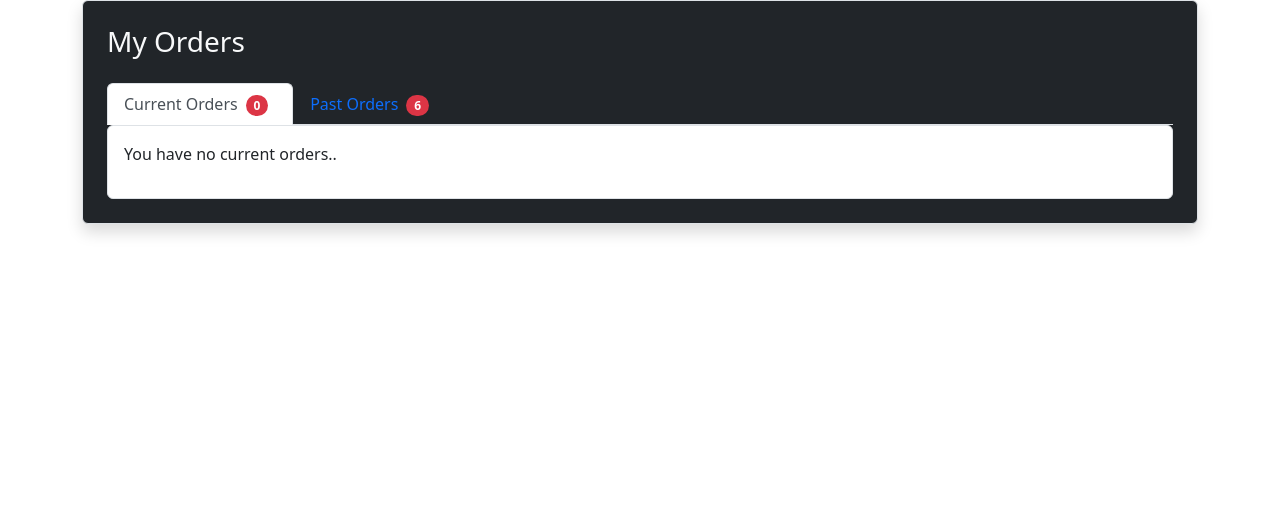
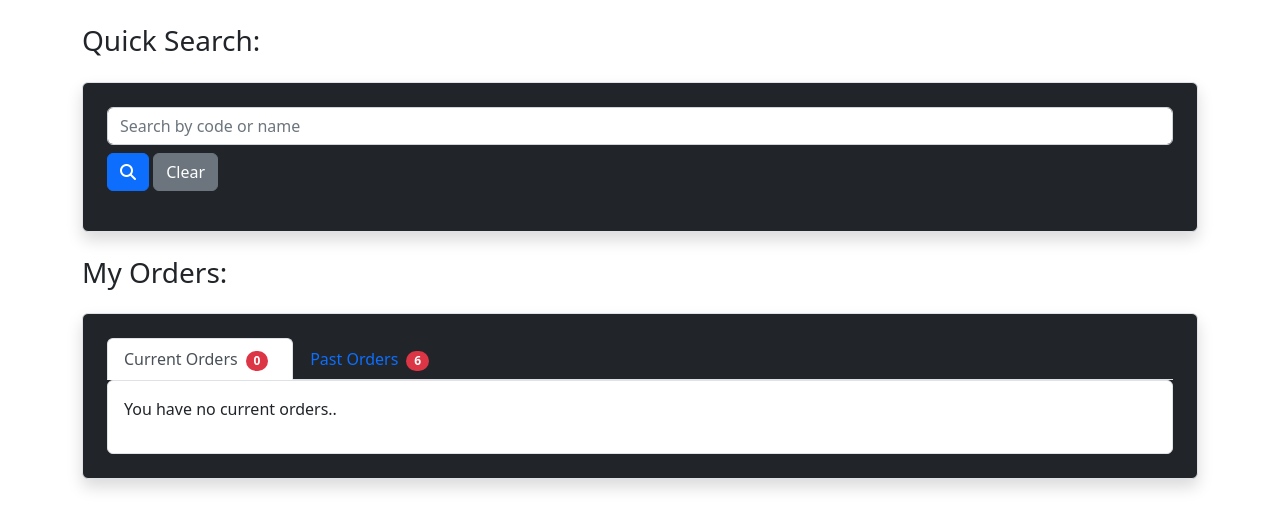
Before and after one commit to jodi-curtis/spare-parts, a Django app: page /parts/ in a window 1280 px wide. Shown: the part 62-591 px from the top of the page. Run offline with Django 5.2, Linux system fonts and the light colour scheme; a user stored in the database is signed in; data comes from the database, SQL or seed files in the repository; some libraries are stand-ins or nearby versions.

Commit message:
Add quick search to dashboard

```diff
--- a/parts/templates/parts/home.html
+++ b/parts/templates/parts/home.html
@@ -1,8 +1,20 @@
 {% extends "parts/base.html" %}
 {% block content %}
+    <h3 class="my-4">Quick Search:</h3>
+    <div class="p-4 w-100 bg-dark text-light border rounded shadow">
+        <form method="get" class="mb-3">
+            <!--Search bar-->
+            <input type="text" name="searchVal" class="form-control" placeholder="Search by code or name" value="{{ search_value }}">
+            <!--Search button-->
+            <button type="submit" class="btn btn-primary mt-2"><i class="fa-solid fa-magnifying-glass"></i></button>
+            <!--Button to clear search-->
+            <a href="{% url 'parts-list' %}" class="btn btn-secondary mt-2">Clear</a>
+        </form>
+    </div>
+
+    <h3 class="my-4">My Orders:</h3>
     <div class="p-4 w-100 bg-dark text-light border rounded shadow">
         <!--Orders split by status using bootstrap tabs-->
-        <h3 class="mb-4">My Orders</h3>
         <ul class="nav nav-tabs" id="projectsTabs" role="tablist">
             <li class="nav-item" role="presentation">
                 <button class="nav-link active" id="current-tab" data-bs-toggle="tab" data-bs-target="#current" type="button" role="tab" aria-controls="current" aria-selected="true">Current Orders<span class="badge rounded-pill bg-danger mx-2">{{ current_orders_count }}</span></button>
--- a/parts/views.py
+++ b/parts/views.py
@@ -1,4 +1,5 @@
 from django.shortcuts import render, redirect
+from django.urls import reverse
 from django.http import HttpResponse
 from django.contrib.auth.decorators import login_required
 from . models import Part
@@ -11,6 +12,13 @@ from django.contrib import messages
 # Create your views here.
 @login_required
 def home(request):
+    # Get search value from quick search
+    search_value = request.GET.get('searchVal')
+
+    # If search value is found pass into part list page to filter list of parts
+    if search_value:
+        return redirect(f"{reverse('parts-list')}?searchVal={search_value}")
+
     # Create empty dictionaries to store past and current orders
     past_orders = []
     current_orders = []
```
